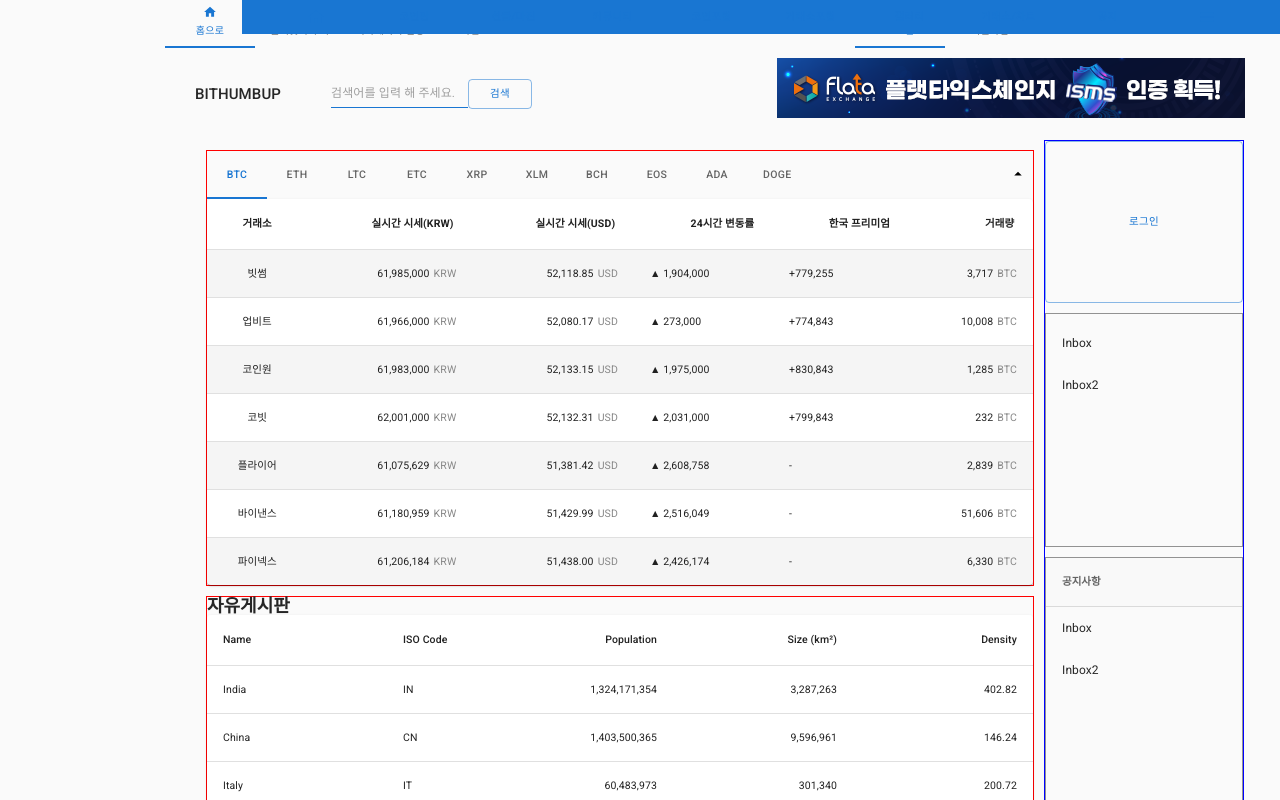
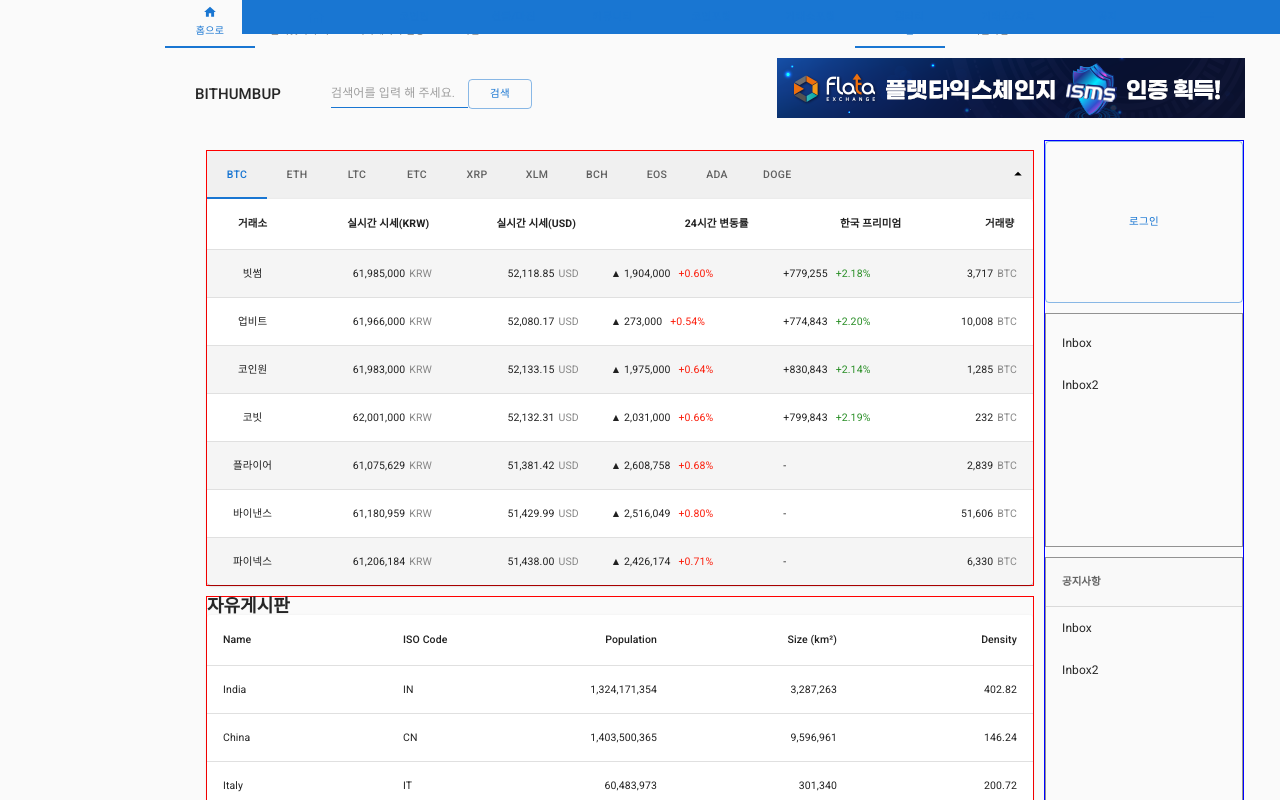
Before and after one commit to bithumb-project/Front-end, a Next.js app: page /board in a window 1280 px wide. Shown: the top 800 px of the page. Built offline with nearby package versions, Linux system fonts and the light colour scheme.

Commit message:
Fix: 코인 정보 변경

```diff
--- a/src/components/CoinInfo/CoinInfo.tsx
+++ b/src/components/CoinInfo/CoinInfo.tsx
@@ -1,9 +1,6 @@
 import React, { useState } from 'react';
-import Table from '@mui/material/Table';
-import TableCell from '@mui/material/TableCell';
-import TableRow from '@mui/material/TableRow';
-import TableBody from '@mui/material/TableBody';
-import { Wrapper, StyledPaper, StyledTableHead, StyledTableRow, CurrencyUnit, Diff, KoreaPremium } from './CoinInfoStyles';
+import { Table, TableCell, TableRow, TableBody } from '@mui/material';
+import { Wrapper, StyledPaper, StyledTableHead, StyledTableRow, CurrencyUnit, Diff, DiffPercent, KoreaPremium, KoreaPremiumPercent } from './CoinInfoStyles';
 import CoinTab from './CoinTab';
 
 
@@ -24,20 +21,22 @@
     priceKrw: string,
     priceUsd: string,
     diff: string,
+    diffPercent: string,
     koreaPremium: string,
+    koreaPremiumPercent: string,
     volume:string,
   ) {
-    return { exchangeName, priceKrw, priceUsd, diff, koreaPremium, volume };
+    return { exchangeName, priceKrw, priceUsd, diff, diffPercent, koreaPremiumPercent, koreaPremium, volume };
   }
 
   const rows = [
-    createData('빗썸', '61,985,000', '52,118.85', '▲ 1,904,000', '+779,255', '3,717'),
-    createData('업비트', '61,966,000', '52,080.17', '▲ 273,000', '+774,843', '10,008'),
-    createData('코인원', '61,983,000', '52,133.15', '▲ 1,975,000', '+830,843', '1,285'),
-    createData('코빗', '62,001,000', '52,132.31', '▲ 2,031,000', '+799,843', '232'),
-    createData('플라이어', '61,075,629', '51,381.42', '▲ 2,608,758', '-', '2,839'),
-    createData('바이낸스', '61,180,959', '51,429.99', '▲ 2,516,049', '-', '51,606'),
-    createData('파이넥스', '61,206,184', '51,438.00', '▲ 2,426,174', '-', '6,330'),
+    createData('빗썸', '61,985,000', '52,118.85', '▲ 1,904,000', '+0.60%', '+779,255', '+2.18%', '3,717'),
+    createData('업비트', '61,966,000', '52,080.17', '▲ 273,000', '+0.54%', '+774,843', '+2.20%', '10,008'),
+    createData('코인원', '61,983,000', '52,133.15', '▲ 1,975,000', '+0.64%', '+830,843', '+2.14%', '1,285'),
+    createData('코빗', '62,001,000', '52,132.31', '▲ 2,031,000', '+0.66%', '+799,843', '+2.19%', '232'),
+    createData('플라이어', '61,075,629', '51,381.42', '▲ 2,608,758', '+0.68%', '-', '', '2,839'),
+    createData('바이낸스', '61,180,959', '51,429.99', '▲ 2,516,049', '+0.80%', '-', '', '51,606'),
+    createData('파이넥스', '61,206,184', '51,438.00', '▲ 2,426,174', '+0.71%', '-', '', '6,330'),
   ];
 
   return (
@@ -61,8 +60,8 @@
                 <TableCell component="th" scope="row" align="center">{row.exchangeName}</TableCell>
                 <TableCell align="right">{row.priceKrw}<CurrencyUnit>KRW</CurrencyUnit></TableCell>
                 <TableCell align="right">{row.priceUsd}<CurrencyUnit>USD</CurrencyUnit></TableCell>
-                <Diff>{row.diff}</Diff>
-                <KoreaPremium>{row.koreaPremium}</KoreaPremium>
+                <Diff>{row.diff}<DiffPercent>{row.diffPercent}</DiffPercent></Diff>
+                <KoreaPremium>{row.koreaPremium}<KoreaPremiumPercent>{row.koreaPremiumPercent}</KoreaPremiumPercent></KoreaPremium>
                 <TableCell align="right">{row.volume}<CurrencyUnit>{currencyUnit}</CurrencyUnit></TableCell>
               </StyledTableRow>
             ))}
--- a/src/components/CoinInfo/CoinInfoStyles.ts
+++ b/src/components/CoinInfo/CoinInfoStyles.ts
@@ -38,7 +38,17 @@
   color: #fb1e0c;
 `;
 
+export const DiffPercent = styled.span`
+  color: #fb1e0c;
+  margin-left: 8px;
+`;
+
 export const KoreaPremium = styled(TableCell)`
   text-align: right;
   color: #2b8f28;
 `;
+
+export const KoreaPremiumPercent = styled.span`
+  color: #2b8f28;
+  margin-left: 8px;
+`;
--- a/src/components/CoinInfo/CoinTabStyles.ts
+++ b/src/components/CoinInfo/CoinTabStyles.ts
@@ -7,6 +7,7 @@
   align-items: center;
   width: 100%;
   justify-content: space-between;
+  background-color: rgba(0, 0, 0, 0.04);
 `;
 
 export const CoinBox = styled(Box)`
```
